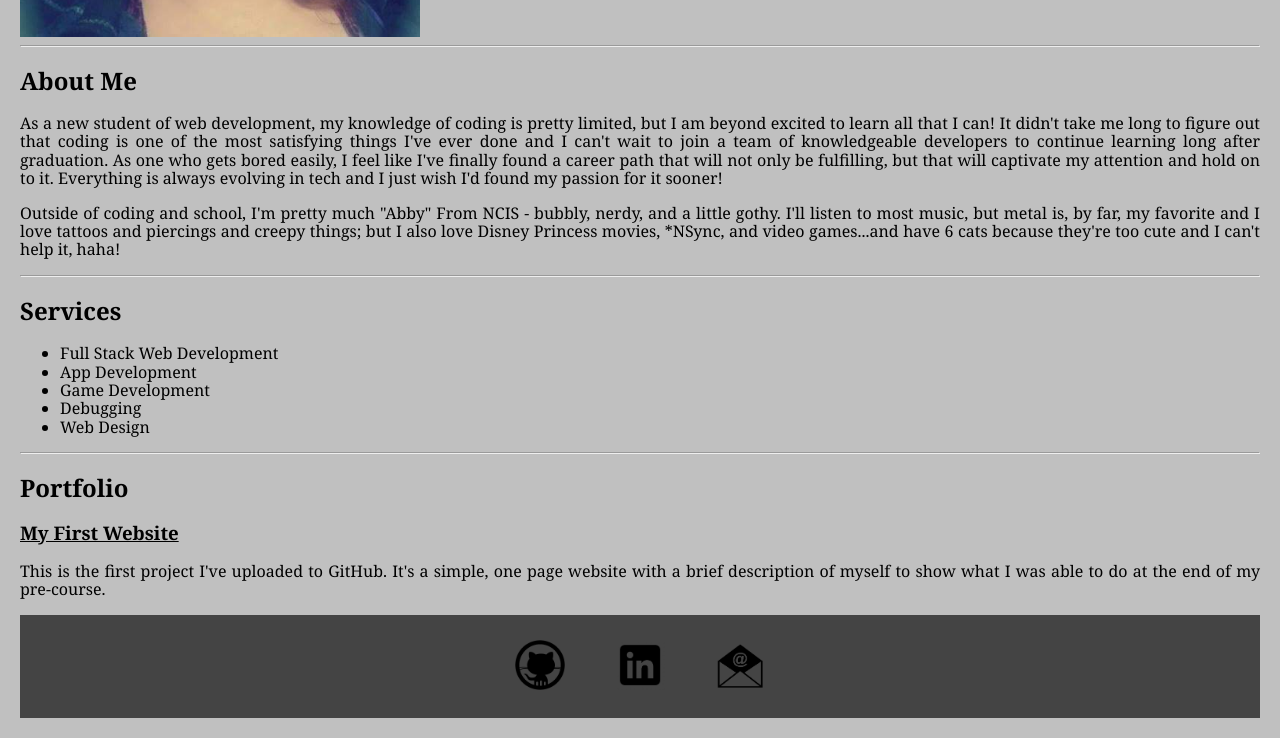
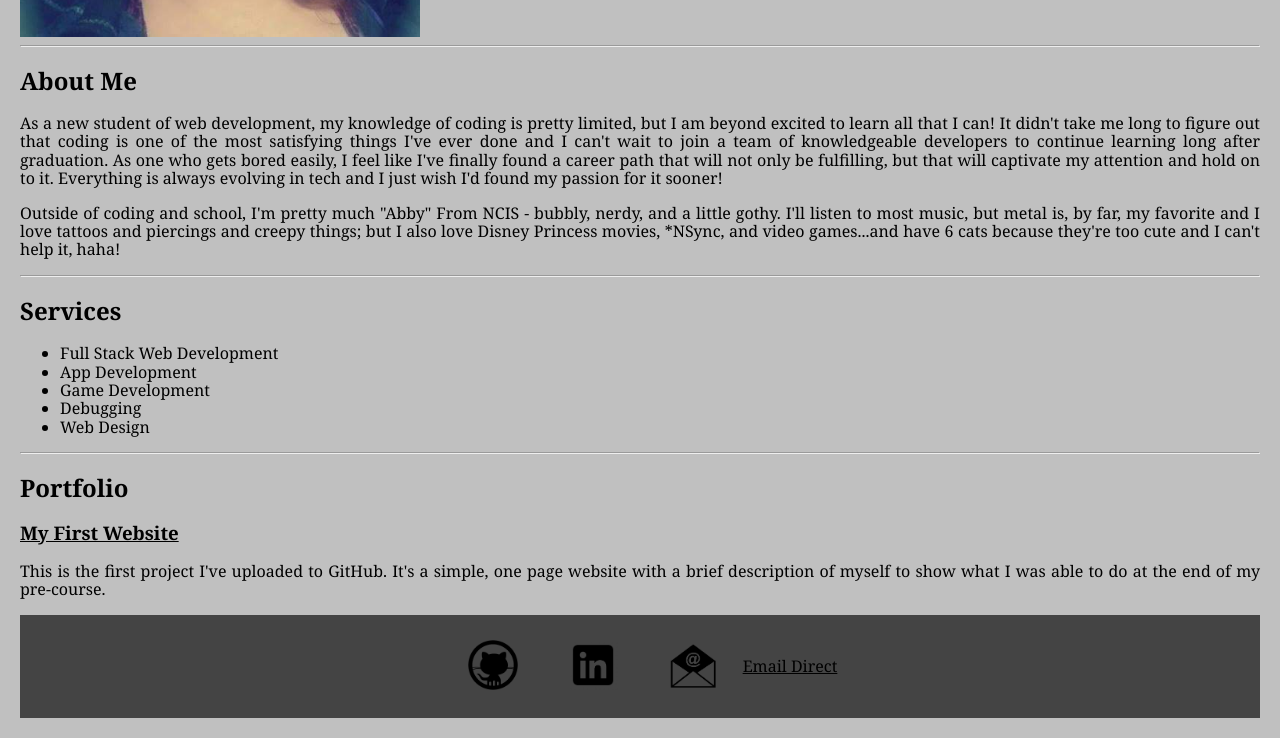
Before and after one commit to AlySecrist/Thinkful-Portfolio, a plain HTML site: page index.html in a window 1280 px wide. Shown: the part 518-1256 px from the top of the page. Drawn offline with nearby package versions, Linux system fonts and the light colour scheme.

Commit message:
Update index.html

```diff
--- a/index.html
+++ b/index.html
@@ -72,6 +72,8 @@
 
         <a href="contact.html"><img src= "images\email.png"></a>
 
+        <a id="email" href="mailto:alyssa.secrist@gmail.com">Email Direct</a>
+
       </footer>
     </main>
   </body>
```
